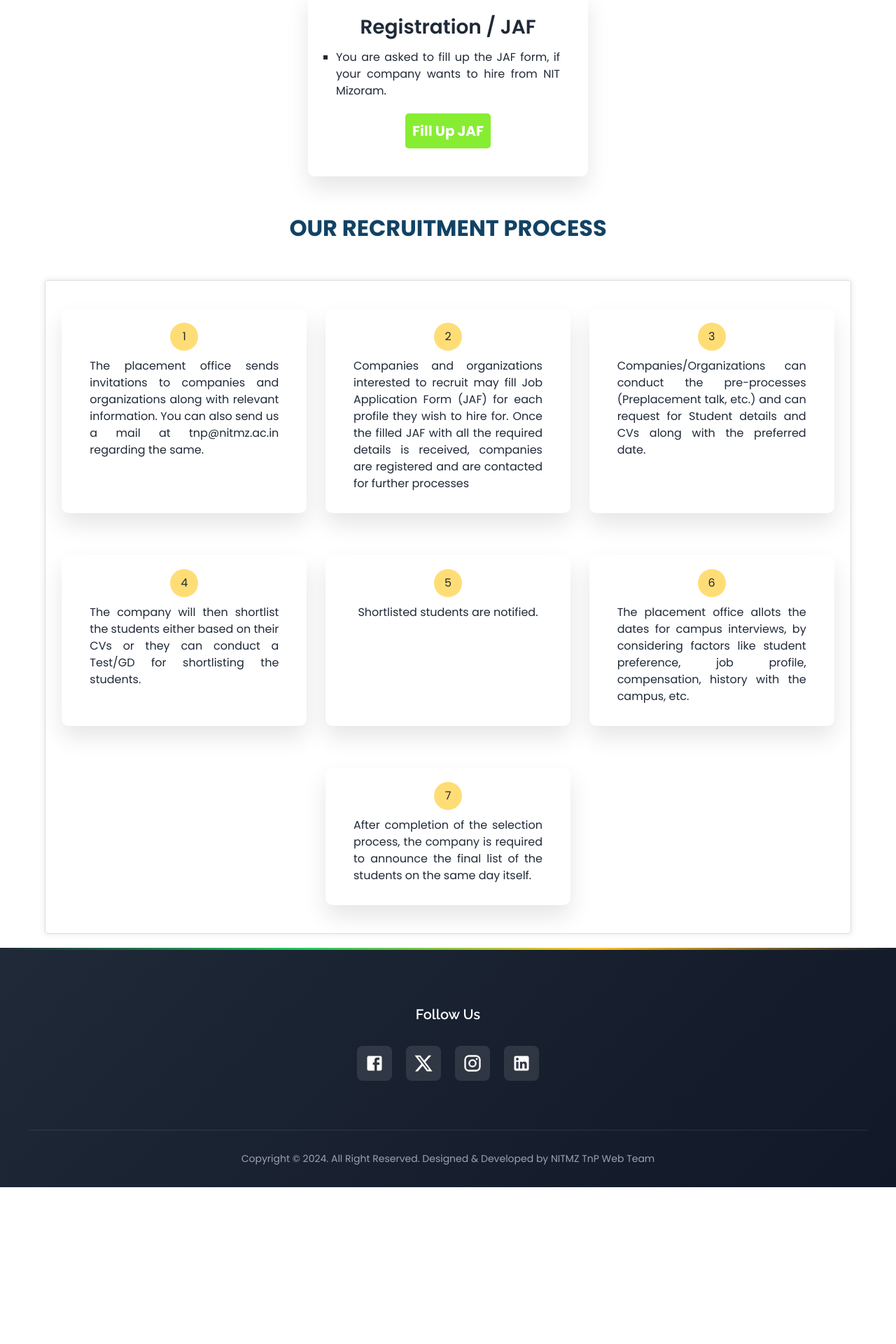
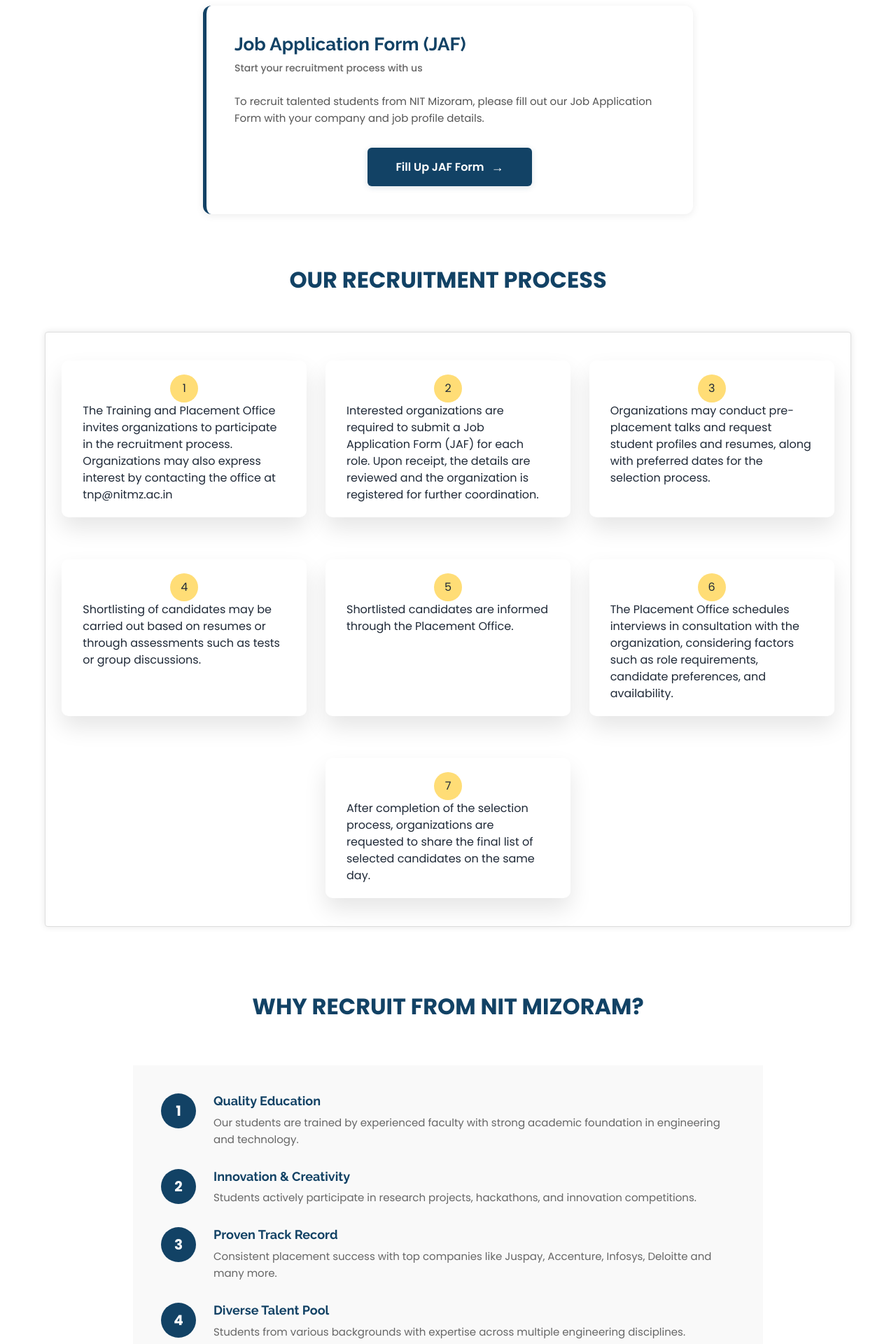
Before and after one commit to NIT-MZ/TNP-Web, a React (Vite) app: page /recruiters in a window 1280 px wide. Shown: the part 420-2340 px from the top of the page at 70% size. Before the commit the page ends 2116 px from the top, so only its background shows below. Built offline with nearby package versions, Linux system fonts and the light colour scheme.

Commit message:
recruiters

```diff
--- a/src/pages/ForRecruiters.jsx
+++ b/src/pages/ForRecruiters.jsx
@@ -5,21 +5,26 @@ const ForRecruiters = () => {
   return (
     <div className="recruiters-container">
       <div className="recruitment-title">RECRUITERS GUIDE</div>
-      <div className="recruiter-procedure-card-container">
-        <div className="recruiter-procedure-card rpc1">
-          <div className="recruiter-procedure-card-title">Registration / JAF </div>
-          <div className="recruiter-procedure-card-content">
-            <ul style={{ listStyleType: "square" }}>
-              <li>You are asked to fill up the JAF form, if your company wants to hire from NIT Mizoram.</li>
-            </ul>
+      <div className="jaf-registration-section">
+        <div className="jaf-registration-card">
+          <div className="jaf-registration-header">
+            <h3>Job Application Form (JAF)</h3>
+            <p className="jaf-registration-subtitle">Start your recruitment process with us</p>
+          </div>
+          <div className="jaf-registration-content">
+            <p>To recruit talented students from NIT Mizoram, please fill out our Job Application Form with your company and job profile details.</p>
+
           </div>
           <a
             href="https://forms.gle/LeYQhi8EJeDCAVBF7"
             target="_blank"
             rel="noopener noreferrer"
-            className=""
+            className="jaf-button-wrapper"
           >
-            <button className="recruiter-registration-button">Fill Up JAF</button>
+            <button className="jaf-cta-button">
+              Fill Up JAF Form
+              <span className="button-arrow">→</span>
+            </button>
           </a>
         </div>
       </div>
@@ -28,37 +33,89 @@ const ForRecruiters = () => {
       <div className="recruitment-procedure-card">
         <div className="recruiter-procedure-card">
           <div className="recruiter-procedure-list-custom">1</div>
-          <div className="recruiter-procedure-card-content">The placement office sends invitations to companies and organizations along with relevant information. You can also send us a mail at tnp@nitmz.ac.in regarding the same.</div>
+          <div className="recruiter-procedure-card-content">The Training and Placement Office invites organizations to participate in the recruitment process. Organizations may also express interest by contacting the office at tnp@nitmz.ac.in</div>
         </div>
 
         <div className="recruiter-procedure-card">
           <div className="recruiter-procedure-list-custom">2</div>
-          <div className="recruiter-procedure-card-content">Companies and organizations interested to recruit may fill Job Application Form (JAF) for each profile they wish to hire for. Once the filled JAF with all the required details is received, companies are registered and are contacted for further processes</div>
+          <div className="recruiter-procedure-card-content">Interested organizations are required to submit a Job Application Form (JAF) for each role. Upon receipt, the details are reviewed and the organization is registered for further coordination.</div>
         </div>
 
         <div className="recruiter-procedure-card ">
           <div className="recruiter-procedure-list-custom">3</div>
-          <div className="recruiter-procedure-card-content">Companies/Organizations can conduct the pre-processes (Preplacement talk, etc.) and can request for Student details and CVs along with the preferred date.</div>
+          <div className="recruiter-procedure-card-content">Organizations may conduct pre-placement talks and request student profiles and resumes, along with preferred dates for the selection process.</div>
         </div>
 
         <div className="recruiter-procedure-card ">
           <div className="recruiter-procedure-list-custom">4</div>
-          <div className="recruiter-procedure-card-content">The company will then shortlist the students either based on their CVs or they can conduct a Test/GD for shortlisting the students.</div>
+          <div className="recruiter-procedure-card-content">Shortlisting of candidates may be carried out based on resumes or through assessments such as tests or group discussions.</div>
         </div>
 
         <div className="recruiter-procedure-card ">
           <div className="recruiter-procedure-list-custom">5</div>
-          <div className="recruiter-procedure-card-content">Shortlisted students are notified.</div>
+          <div className="recruiter-procedure-card-content">Shortlisted candidates are informed through the Placement Office.</div>
         </div>
 
         <div className="recruiter-procedure-card">
           <div className="recruiter-procedure-list-custom">6</div>
-          <div className="recruiter-procedure-card-content">The placement office allots the dates for campus interviews, by considering factors like student preference, job profile, compensation, history with the campus, etc.</div>
+          <div className="recruiter-procedure-card-content">The Placement Office schedules interviews in consultation with the organization, considering factors such as role requirements, candidate preferences, and availability.</div>
         </div>
 
         <div className="recruiter-procedure-card">
           <div className="recruiter-procedure-list-custom">7</div>
-          <div className="recruiter-procedure-card-content">After completion of the selection process, the company is required to announce the final list of the students on the same day itself.</div>
+          <div className="recruiter-procedure-card-content">After completion of the selection process, organizations are requested to share the final list of selected candidates on the same day.</div>
+        </div>
+      </div>
+
+      {/* Why Recruit from Us Section */}
+      <div className="recruitment-title" style={{ marginTop: "50px" }}>WHY RECRUIT FROM NIT MIZORAM?</div>
+      <div className="why-recruit-section">
+        <div className="why-recruit-point">
+          <div className="why-recruit-number">1</div>
+          <div className="why-recruit-content">
+            <h4>Quality Education</h4>
+            <p>Our students are trained by experienced faculty with strong academic foundation in engineering and technology.</p>
+          </div>
+        </div>
+
+        <div className="why-recruit-point">
+          <div className="why-recruit-number">2</div>
+          <div className="why-recruit-content">
+            <h4>Innovation & Creativity</h4>
+            <p>Students actively participate in research projects, hackathons, and innovation competitions.</p>
+          </div>
+        </div>
+
+        <div className="why-recruit-point">
+          <div className="why-recruit-number">3</div>
+          <div className="why-recruit-content">
+            <h4>Proven Track Record</h4>
+            <p>Consistent placement success with top companies like Juspay, Accenture, Infosys, Deloitte and many more.</p>
+          </div>
+        </div>
+
+        <div className="why-recruit-point">
+          <div className="why-recruit-number">4</div>
+          <div className="why-recruit-content">
+            <h4>Diverse Talent Pool</h4>
+            <p>Students from various backgrounds with expertise across multiple engineering disciplines.</p>
+          </div>
+        </div>
+
+        <div className="why-recruit-point">
+          <div className="why-recruit-number">5</div>
+          <div className="why-recruit-content">
+            <h4>Technical Excellence</h4>
+            <p>Strong foundation in core subjects with hands-on experience in latest technologies.</p>
+          </div>
+        </div>
+
+        <div className="why-recruit-point">
+          <div className="why-recruit-number">6</div>
+          <div className="why-recruit-content">
+            <h4>Dedicated Support</h4>
+            <p>Our TNP office provides complete support throughout the recruitment process.</p>
+          </div>
         </div>
       </div>
     </div>
--- a/src/stylesheets/recruiters.scss
+++ b/src/stylesheets/recruiters.scss
@@ -21,15 +21,174 @@
     text-align: center;
 }
 
+/* JAF Registration Section */
+.jaf-registration-section {
+    width: 90%;
+    margin: 40px 0;
+    display: flex;
+    justify-content: center;
+}
+
+.jaf-registration-card {
+    width: 100%;
+    max-width: 700px;
+    background: #fff;
+    border-radius: 12px;
+    padding: 40px;
+    box-shadow: 0 2px 12px rgba(0, 0, 0, 0.08);
+    border-left: 5px solid #124265;
+}
+
+.jaf-registration-header {
+    margin-bottom: 25px;
+
+    h3 {
+        font-size: 26px;
+        font-weight: 700;
+        color: #124265;
+        margin: 0 0 8px 0;
+    }
+}
+
+.jaf-registration-subtitle {
+    font-size: 14px;
+    color: #666;
+    margin: 0;
+    font-weight: 500;
+}
+
+.jaf-registration-content {
+    margin-bottom: 30px;
+
+    p {
+        font-size: 15px;
+        color: #555;
+        line-height: 1.6;
+        margin: 0 0 15px 0;
+    }
+}
+
+.jaf-registration-list {
+    list-style: none;
+    padding: 0;
+    margin: 0;
+
+    li {
+        font-size: 14px;
+        color: #666;
+        padding: 8px 0 8px 24px;
+        position: relative;
+        line-height: 1.5;
+
+        &:before {
+            content: "✓";
+            position: absolute;
+            left: 0;
+            color: #87ed33;
+            font-weight: bold;
+            font-size: 16px;
+        }
+    }
+}
+
+.jaf-button-wrapper {
+    display: flex;
+    justify-content: center;
+    text-decoration: none;
+}
+
+.jaf-cta-button {
+    background-color: #124265;
+    color: #fff;
+    border: none;
+    padding: 14px 40px;
+    font-size: 16px;
+    font-weight: 600;
+    border-radius: 6px;
+    cursor: pointer;
+    transition: all 0.3s ease;
+    display: flex;
+    align-items: center;
+    gap: 10px;
+    box-shadow: 0 2px 8px rgba(18, 66, 101, 0.15);
+
+    &:hover {
+        background-color: #0d2d47;
+        box-shadow: 0 4px 16px rgba(18, 66, 101, 0.25);
+        transform: translateY(-1px);
+    }
+
+    &:active {
+        transform: translateY(0);
+    }
+}
+
+.button-arrow {
+    font-size: 18px;
+    transition: transform 0.3s ease;
+}
+
+.jaf-cta-button:hover .button-arrow {
+    transform: translateX(3px);
+}
+
+/* Why Recruit Section - Point Wise */
+.why-recruit-section {
+    width: 90%;
+    max-width: 900px;
+    margin: 30px auto 50px;
+    padding: 40px;
+    background-color: #f9f9f9;
+}
+
+.why-recruit-point {
+    display: flex;
+    gap: 25px;
+    margin-bottom: 30px;
+    align-items: flex-start;
+}
+
+.why-recruit-point:last-child {
+    margin-bottom: 0;
+}
+
+.why-recruit-number {
+    flex-shrink: 0;
+    width: 50px;
+    height: 50px;
+    background-color: #124265;
+    color: #fff;
+    border-radius: 50%;
+    display: flex;
+    align-items: center;
+    justify-content: center;
+    font-size: 20px;
+    font-weight: 700;
+}
+
+.why-recruit-content {
+    flex: 1;
+
+    h4 {
+        font-size: 18px;
+        font-weight: 700;
+        color: #124265;
+        margin: 0 0 8px 0;
+    }
+
+    p {
+        font-size: 15px;
+        color: #666;
+        line-height: 1.6;
+        margin: 0;
+    }
+}
+
 .recruiter-procedure-card-container{
     width: 90%;
     display: flex;
     flex-wrap: wrap;
     justify-content: center;
-    // align-items: center;
-    // align-content: space-around;
-    // background-color: aquamarine;
-    // align-items: center;
 }
 
 .recruiter-procedure-card{
@@ -37,10 +196,8 @@
     display: flex;
     flex-direction: column;
     align-items: center;
-    // justify-content: center;
     margin: 20px 0;
     padding: 20px 30px;
-    // background-color: aquamarine;
     border-radius: 10px;
     box-shadow: 0 16px 32px rgba(0, 0, 0, 0.1);
 }
@@ -49,27 +206,6 @@
     min-width: 400px;
     margin: 20px 30px;
     padding: 30px;
-}
-
-.recruiter-procedure-card-title{
-    font-size: 28px;
-    font-weight: 600;
-}
-
-.recruiter-procedure-card-content{
-    margin: 10px;
-    text-align: justify;
-}
-
-.recruiter-registration-button{
-    margin: 10px;
-    padding: 10px;
-    border-radius: 5px;
-    font-size: 20px;
-    color: #fff;
-    background-color: #87ed33;
-    cursor: pointer;
-    font-weight: bold;
 }
 
 
```
Also changed, not shown: src/stylesheets/jaf.scss (+61 -37 lines).
